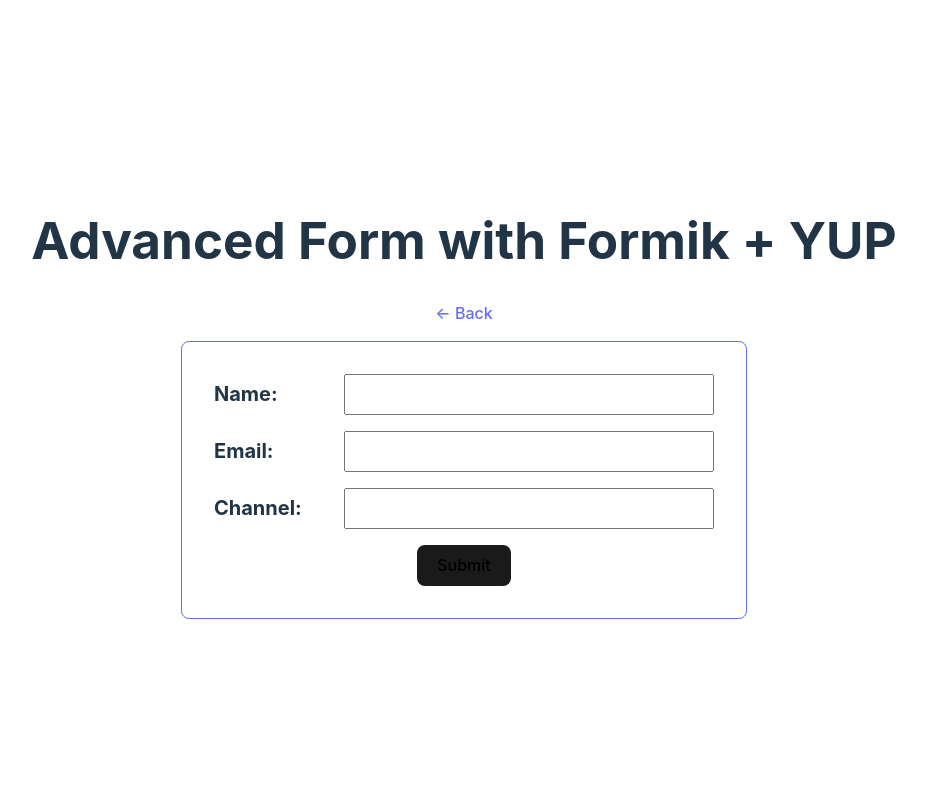
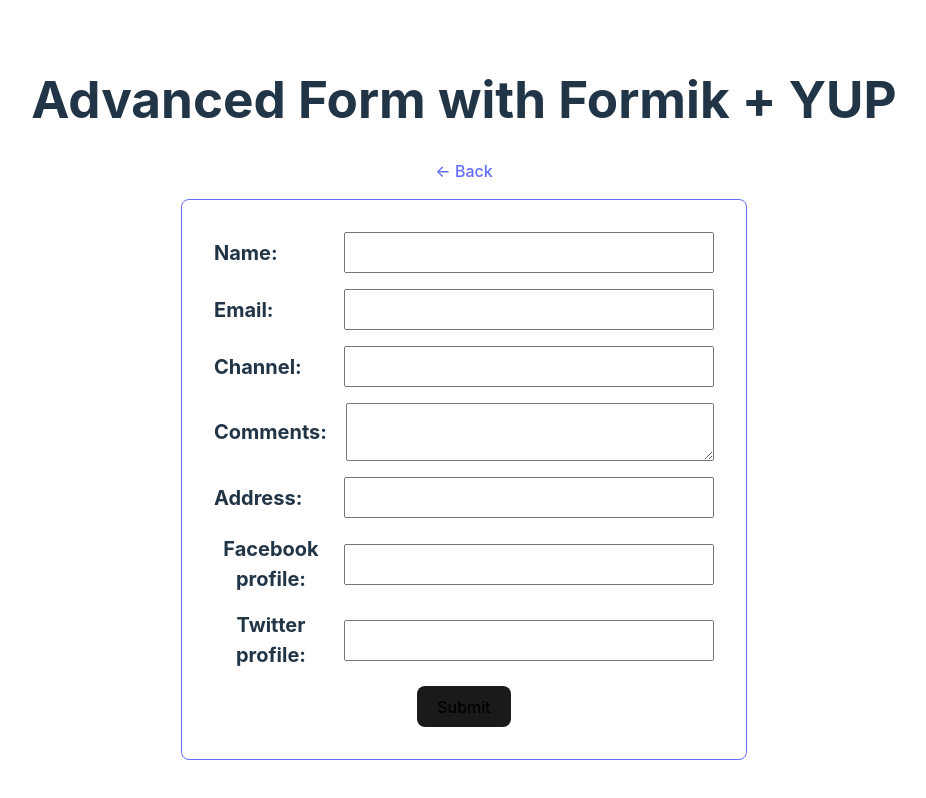
Before and after one commit to yashdreamsdevelopment/Formik-Tutorials, a React (Vite) app: page /advanced in a window 1280 px wide. Shown: the whole page, without its empty margins (176-1102 px from the left). Built offline with nearby package versions, Linux system fonts and the light colour scheme.

Commit message:
UPDATED: implemented Formik components (Formik, Field, ErrorMessage etc...) and learnt about nested objects and theirs validation using Yup

```diff
--- a/src/components/AdvancedForm.jsx
+++ b/src/components/AdvancedForm.jsx
@@ -2,12 +2,19 @@ import React from "react";
 import * as Yup from "yup";
 import { Formik, Form, Field, ErrorMessage } from "formik";
 import { Link } from "react-router-dom";
+import FormFieldError from "./FormFieldError";
 
 const AdvancedForm = () => {
   const initialValues = {
     name: "",
     email: "",
     channel: "",
+    comments: "",
+    address: "",
+    social: {
+      facebook: "",
+      twitter: "",
+    },
   };
 
   const onSubmit = (values) => {
@@ -20,6 +27,12 @@ const AdvancedForm = () => {
       .email("Not a valid email")
       .required("Email is required"),
     channel: Yup.string().required("Channel name is required"),
+    comments: Yup.string().required("Comments is required"),
+    address: Yup.string().required("Address is required"),
+    social: Yup.object().shape({
+      facebook: Yup.string().required("Facebook is required"),
+      twitter: Yup.string().required("Twitter is required"),
+    }),
   });
 
   return (
@@ -45,7 +58,7 @@ const AdvancedForm = () => {
                 className="input-field"
               />
             </div>
-            <ErrorMessage name="name" />
+            <ErrorMessage name="name" component={FormFieldError} />
           </div>
           <div>
             <div className="input-group">
@@ -59,7 +72,9 @@ const AdvancedForm = () => {
                 className="input-field"
               />
             </div>
-            <ErrorMessage name="email" />
+            <ErrorMessage name="email">
+              {(msg) => <FormFieldError>{msg}</FormFieldError>}
+            </ErrorMessage>
           </div>
           <div>
             <div className="input-group">
@@ -73,7 +88,101 @@ const AdvancedForm = () => {
                 className="input-field"
               />
             </div>
-            <ErrorMessage name="channel" />
+            <ErrorMessage
+              name="channel"
+              render={(msg) => <div className="input-error">{msg}</div>}
+            />
+          </div>
+          <div>
+            <div className="input-group">
+              <label htmlFor="comments" className="input-label">
+                Comments
+              </label>
+              <Field
+                as="textarea"
+                id="comments"
+                name="comments"
+                className="input-field"
+              />
+            </div>
+            <ErrorMessage name="comments" component={FormFieldError} />
+          </div>
+
+          {/* address field using prop rendering */}
+          {/* <div>
+            <div className="input-group">
+              <label htmlFor="address" className="input-label">
+                Address
+              </label>
+              <Field name="address">
+                {(props) => {
+                  const { field, form, meta } = props;
+                  //   console.log(meta);
+                  return (
+                    <>
+                      <input
+                        type="text"
+                        id="address"
+                        className="input-field"
+                        name="address"
+                        {...field}
+                      />
+                      {meta.touched && meta.error ? (
+                        <p className="input-error">{meta.error}</p>
+                      ) : null}
+                    </>
+                  );
+                }}
+              </Field>
+            </div>
+          </div> */}
+
+          <div>
+            <div className="input-group">
+              <label htmlFor="address" className="input-label">
+                Address
+              </label>
+              <Field
+                type="text"
+                className="input-field"
+                name="address"
+                id="address"
+              />
+            </div>
+            <ErrorMessage name="address" component={FormFieldError} />
+          </div>
+
+          <div>
+            <div className="input-group">
+              <label htmlFor="facebook" className="input-label">
+                Facebook profile
+              </label>
+              <Field
+                type="text"
+                id="facebook"
+                name="social.facebook"
+                className="input-field"
+              />
+            </div>
+            <ErrorMessage name="social.facebook">
+              {(msg) => <FormFieldError>{msg}</FormFieldError>}
+            </ErrorMessage>
+          </div>
+
+          <div>
+            <div className="input-group">
+              <label htmlFor="twitter" className="input-label">
+                Twitter profile
+              </label>
+              <Field
+                type="text"
+                id="twitter"
+                name="social.twitter"
+                className="input-field"
+              />
+            </div>
+
+            <ErrorMessage name="social.twitter" component={FormFieldError} />
           </div>
 
           <button type="submit" className="button">
--- /dev/null
+++ b/src/components/FormFieldError.jsx
@@ -0,0 +1,7 @@
+import React from "react";
+
+const FormFieldError = (props) => {
+  return <div className="input-error">{props.children}</div>;
+};
+
+export default FormFieldError;
```
